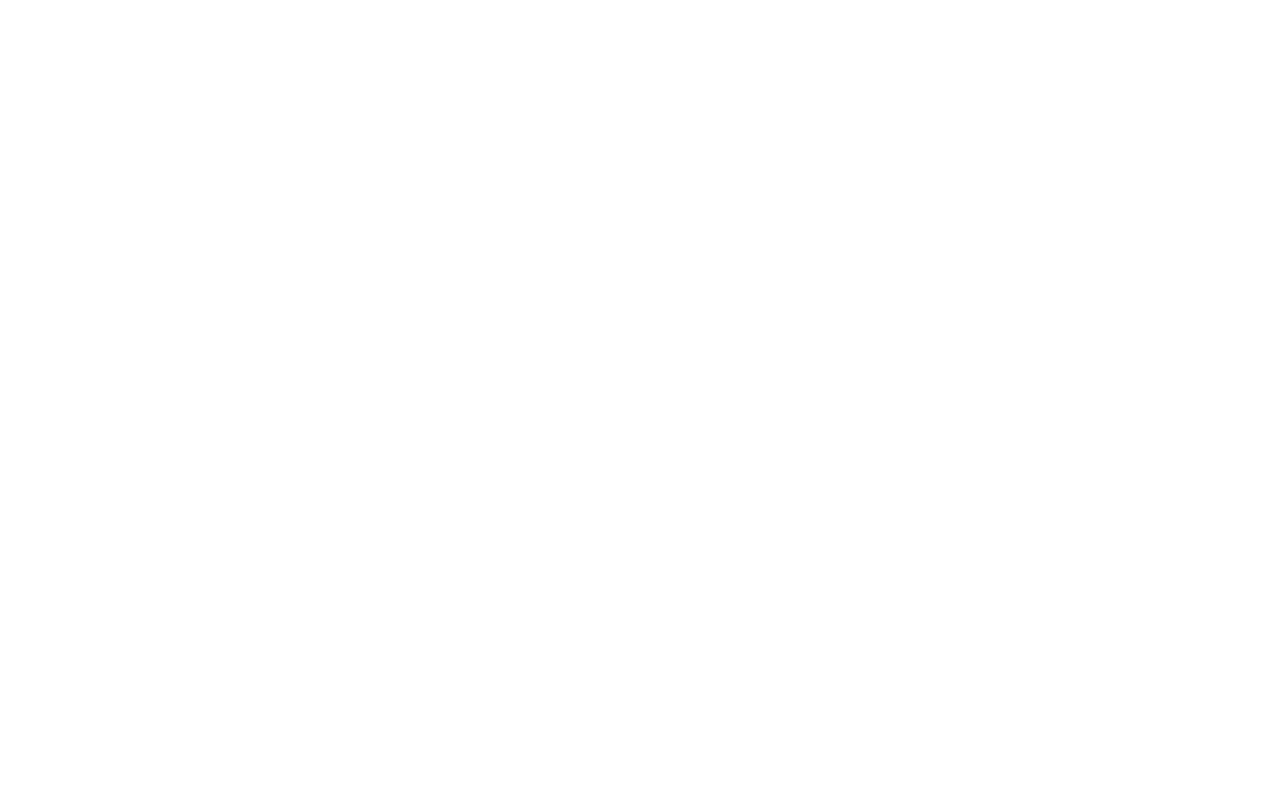
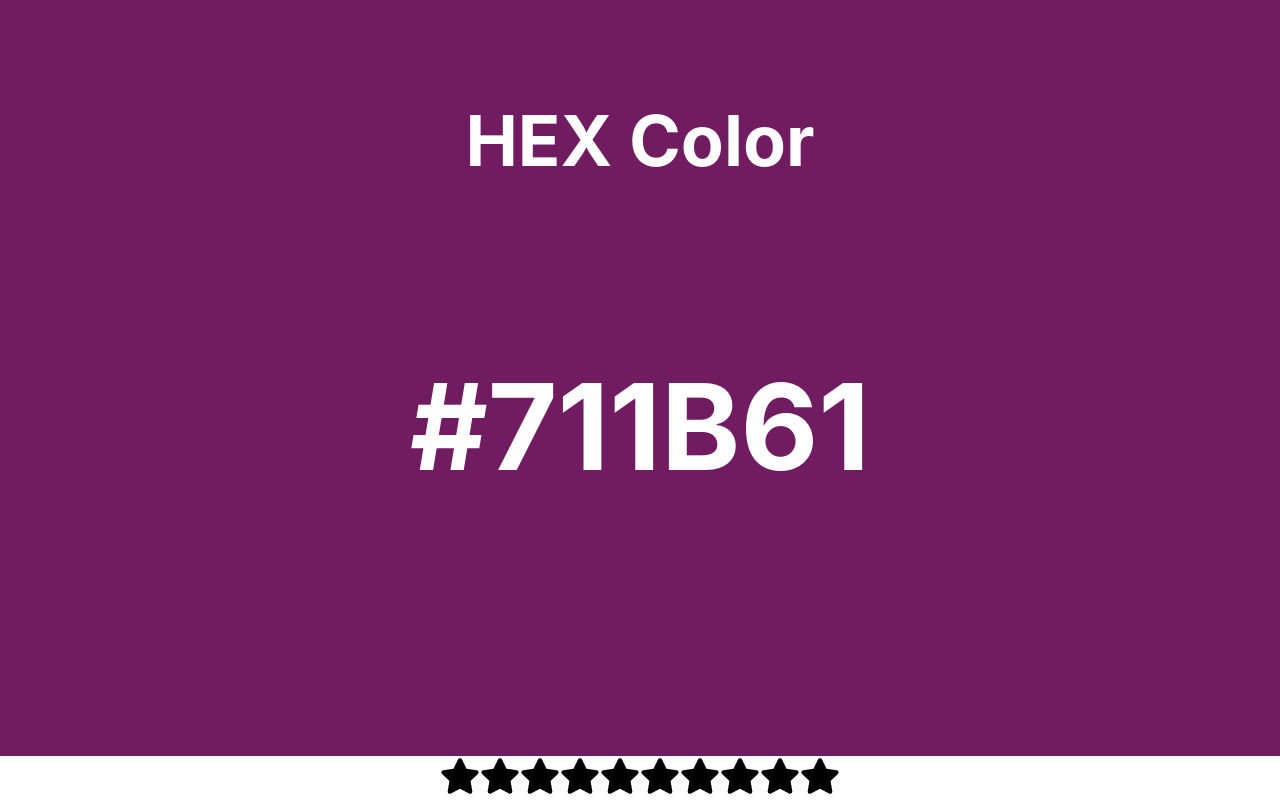
Before and after one commit to D6-80428-pradeep/REACT-PROJECTS, a React (Create React App) app: page / in a window 1280 px wide. Shown: the part 844-1644 px from the top of the page. Before the commit the page ends 800 px from the top, so only its background shows below. Built offline with nearby package versions, Linux system fonts and the light colour scheme.

Commit message:
star-rating project done

```diff
--- a/package.json
+++ b/package.json
@@ -8,6 +8,7 @@
     "@testing-library/user-event": "^13.5.0",
     "react": "^18.2.0",
     "react-dom": "^18.2.0",
+    "react-icons": "^5.0.1",
     "react-scripts": "5.0.1",
     "web-vitals": "^2.1.4"
   },
--- a/src/App.js
+++ b/src/App.js
@@ -2,21 +2,23 @@
 import './App.css';
 import Accordian from './components/accordian';
 import RandomColor from './components/random-colour';
+import StarRating from './components/star-rating';
 
 function App() {
   return (
     <div className="App">
 
       {/* Accordian  */}
-      {/* {
+      {
         <Accordian />
 
-      } */}
+      }
 
       {/* Random colour generation */}
       {
         <RandomColor />
       }
+      <StarRating noOfStars={10} />
 
     </div>
   );
--- /dev/null
+++ b/src/components/star-rating/index.jsx
@@ -0,0 +1,47 @@
+import { useState } from 'react'
+import {FaStar} from 'react-icons/fa'
+import './styles.css';
+
+export default function StarRating({noOfStars}){
+
+    const[rating,setRating]=useState(0);
+    const[hover,setHover]=useState(0);
+
+    function handleClick(getCurrentIndex){
+
+        console.log(getCurrentIndex);
+        setRating(getCurrentIndex);
+
+    }
+
+    function handleMouseEnter(getCurrentIndex){
+        console.log(getCurrentIndex);
+        setHover(getCurrentIndex);
+
+    }
+    function handleMouseLeave(){
+
+        setHover(rating);
+
+    }
+
+    return <div className="star-rating">
+          {
+            [...Array(noOfStars)].map((_,index)=>{
+                index+=1;
+                return <FaStar
+                key={index}
+                className={index<=(hover|| rating)? 'active':'inactive'}
+
+                onClick={()=>handleClick(index)}
+                onMouseMove={()=>handleMouseEnter(index)}
+                onMouseLeave={()=>handleMouseLeave()}
+                size={40}
+
+                />
+            })
+          }
+
+    </div>
+
+    }
--- /dev/null
+++ b/src/components/star-rating/styles.css
@@ -0,0 +1,7 @@
+.active {
+    color: #dde23b;
+}
+
+.inactive {
+    color: black;
+}
```
Also changed, not shown: 1 other file (tests, documents, lock files or other folders).
